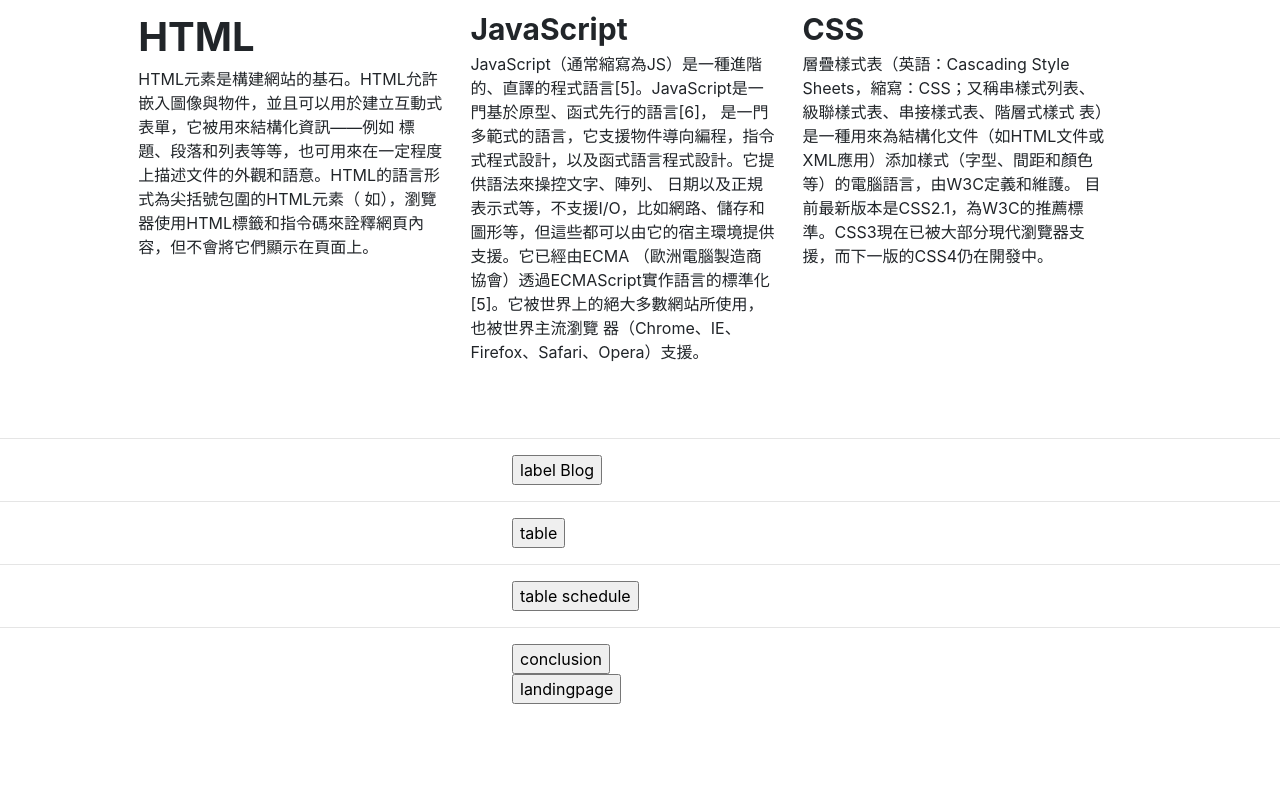
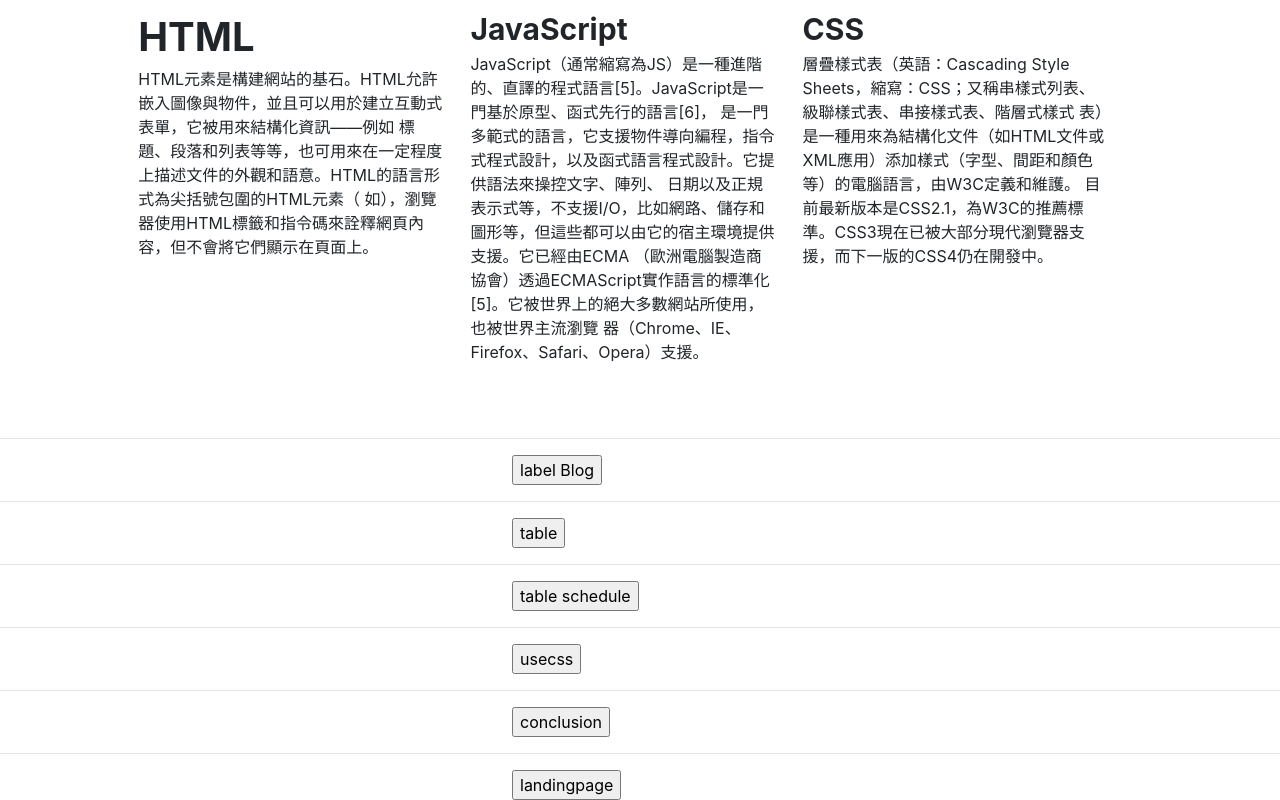
Before and after one commit to uh584697213/buildschool, a plain HTML site: page 2019-10-2-dl-dt-dd/index.html in a window 1280 px wide. Shown: the part 638-1438 px from the top of the page. Before the commit the page ends 1342 px from the top, so only its background shows below. Drawn offline with nearby package versions, Linux system fonts and the light colour scheme.

Commit message:
updata css

```diff
--- a/2019-10-2-dl-dt-dd/index.html
+++ b/2019-10-2-dl-dt-dd/index.html
@@ -90,11 +90,16 @@
     </div>
     <hr>
     <div style="width:100%">
+        <input type="button" value="usecss" onclick="location.href='usecss.html'" style="margin-left:40%">
+    </div>
+    <hr>
+    <div style="width:100%">
         <input type="button" value="conclusion" onclick="location.href='conclusion_css.html'" style="margin-left:40%">
     </div>
+    <hr>
     <div style="width:100%">
-            <input type="button" value="landingpage" onclick="location.href='landingpage.html'" style="margin-left:40%">
-        </div>
+        <input type="button" value="landingpage" onclick="location.href='landingpage.html'" style="margin-left:40%">
+    </div>
 </body>
 
 </html>
```
Also changed, not shown: 2 other files.
